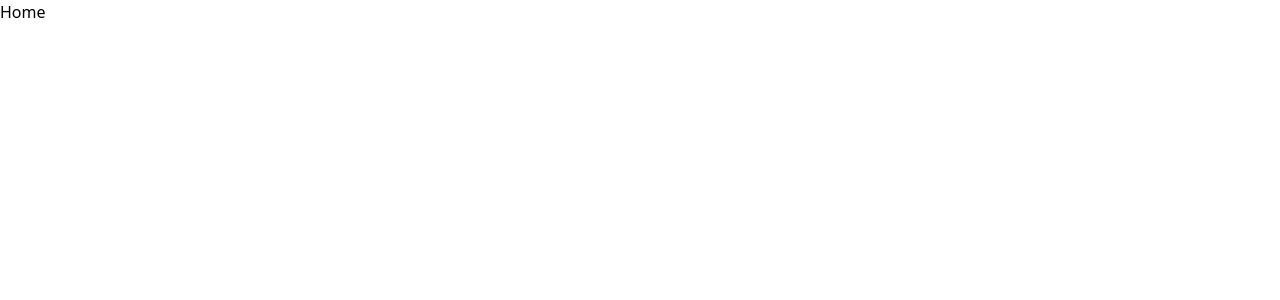
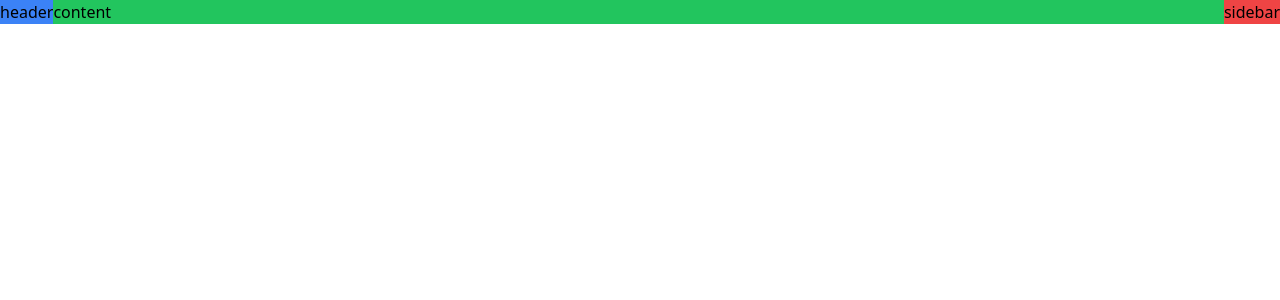
Before and after one commit to ntabucejo/twitter-clone-one, a React (Vite) app: page / in a window 1280 px wide. Shown: the top 300 px of the page. Built offline with nearby package versions, Linux system fonts and the light colour scheme.

Commit message:
Setup layout

```diff
--- /dev/null
+++ b/src/components/layout/header.tsx
@@ -0,0 +1,9 @@
+const Header = () => {
+  return (
+    <header>
+      <div className="bg-blue-500">header</div>
+    </header>
+  )
+}
+
+export default Header
--- /dev/null
+++ b/src/components/layout/index.tsx
@@ -0,0 +1,17 @@
+import Header from './header'
+import Main from './main'
+
+type Props = {
+  children: React.ReactNode
+}
+
+const Layout = ({ children }: Props) => {
+  return (
+    <div className="grid grid-cols-[auto,1fr] max-w-7xl mx-auto">
+      <Header />
+      <Main>{children}</Main>
+    </div>
+  )
+}
+
+export default Layout
--- /dev/null
+++ b/src/components/layout/main.tsx
@@ -0,0 +1,13 @@
+type Props = {
+  children: React.ReactNode
+}
+
+const Main = ({ children }: Props) => {
+  return (
+    <main>
+      <div className="grid grid-cols-[1fr,auto]">{children}</div>
+    </main>
+  )
+}
+
+export default Main
--- a/src/pages/home.tsx
+++ b/src/pages/home.tsx
@@ -1,5 +1,12 @@
+import Layout from '../components/layout'
+
 const Home = () => {
-  return <div>Home</div>
+  return (
+    <Layout>
+      <div className="bg-green-500">content</div>
+      <div className="bg-red-500">sidebar</div>
+    </Layout>
+  )
 }
 
 export default Home
```
